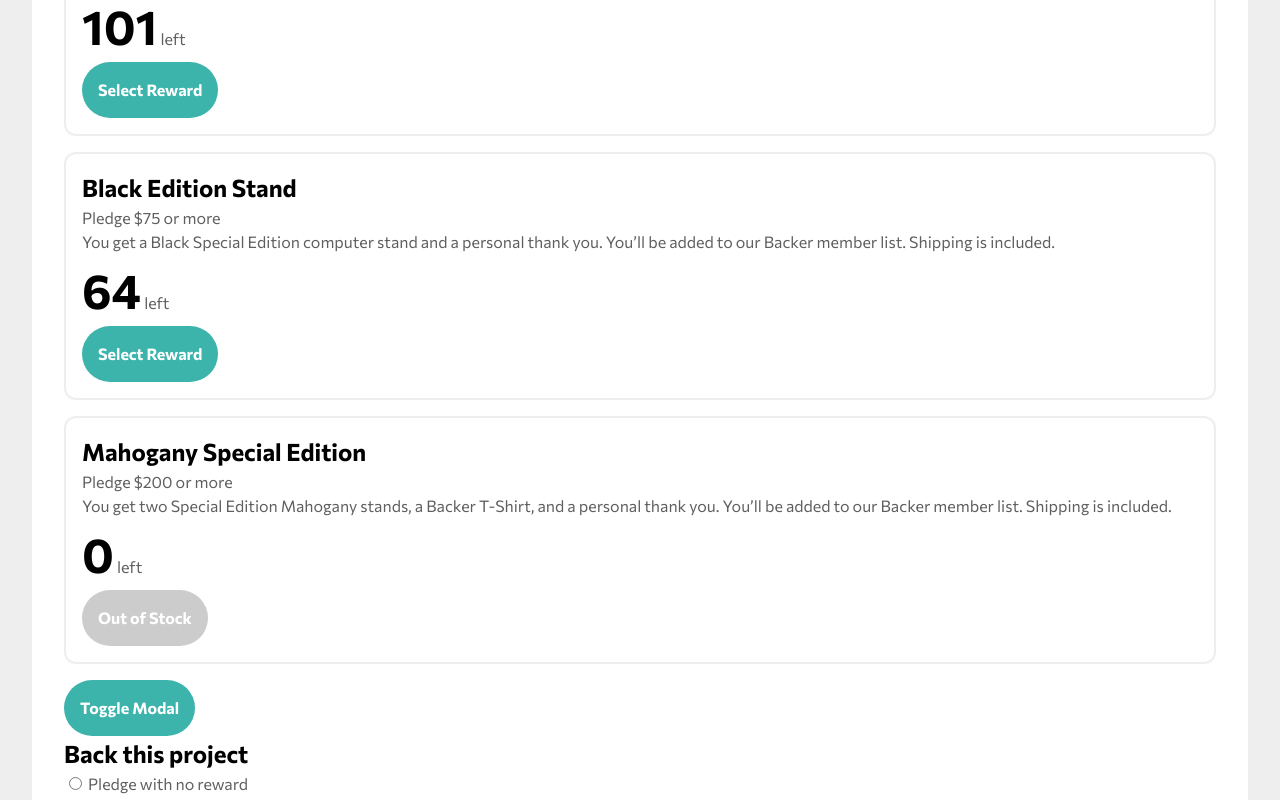
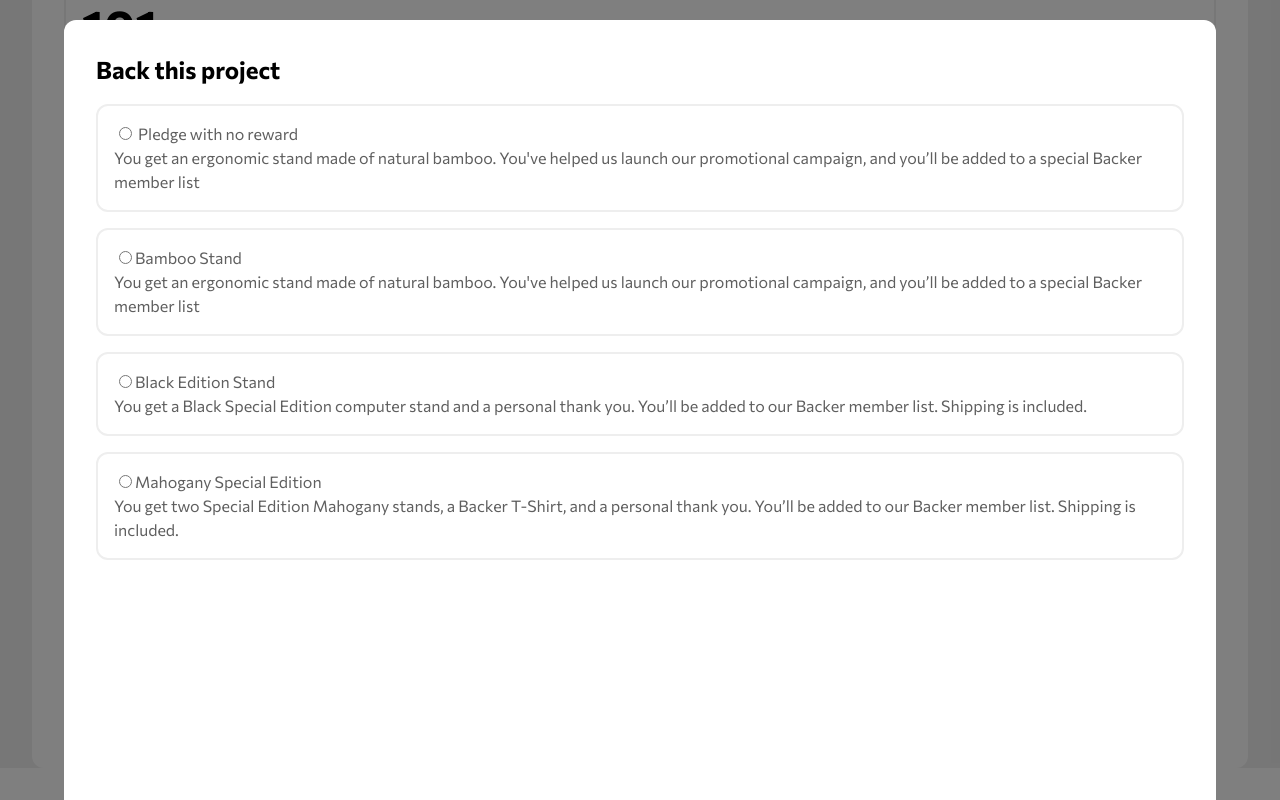
Before and after one commit to migvidal/crowdfunding-product-page, a Vue app: page / in a window 1280 px wide. Both pictures are taken after a click on the button "Toggle Modal". Shown: the part 999-1799 px from the top of the page. Built offline with nearby package versions, Linux system fonts and the light colour scheme.

Commit message:
modal-proper

```diff
--- a/src/assets/variables.scss
+++ b/src/assets/variables.scss
@@ -23,3 +23,6 @@ $font-size: 16px;
 
 //$family: url(https://fonts.google.com/specimen/Commissioner);
 //$weights: 400, 500, 700;
+
+/* Borders */
+$radius: 12px;
--- a/src/components/CrowdfundHome.vue
+++ b/src/components/CrowdfundHome.vue
@@ -11,7 +11,11 @@
         <button class="back-project">Back this project</button>
         <!-- Subscribe/Subscribed -->
         <button class="bookmark">
-          <img src="../images/icon-bookmark.svg" alt="Bookmark" aria-hidden="true"/>
+          <img
+            src="../images/icon-bookmark.svg"
+            alt="Bookmark"
+            aria-hidden="true"
+          />
         </button>
       </div>
     </header>
@@ -95,7 +99,7 @@ export default {
 };
 </script>
 
-<!-- Add "scoped" attribute to limit CSS to this component only -->
+<!-- Unscoped styles -->
 <style lang="scss">
 button {
   border: none;
@@ -123,16 +127,26 @@ button {
   }
 }
 .display-text {
-    font-size: 3rem;
+  font-size: 3rem;
+}
+.reward {
+  border: 2px solid #eee;
+  border-radius: $radius;
+  padding: 1rem;
+  margin: 1rem 0;
 }
 </style>
 <style lang="scss" scoped>
 main.home {
-  & > * {
+  //for the modal
+  position: relative;
+  z-index: 10;
+  header,
+  section {
     //mixin?
     margin: 2rem;
     padding: 2rem;
-    border-radius: 0.5rem;
+    border-radius: $radius;
     background-color: #fff;
   }
   header {
--- a/src/components/PledgeModal.vue
+++ b/src/components/PledgeModal.vue
@@ -1,9 +1,14 @@
 <template>
-  <div class="modal">
-    <h2>Back this project</h2>
-    <reward-radio v-for="reward in rewards" :key="reward.id" :reward="reward" />
-    <success-modal/>
-
+  <div class="modal-bg">
+    <div class="modal">
+      <h2>Back this project</h2>
+      <reward-radio
+        v-for="reward in rewards"
+        :key="reward.id"
+        :reward="reward"
+      />
+      <!-- <success-modal hidden/> -->
+    </div>
   </div>
 </template>
 
@@ -23,4 +28,28 @@ export default {
 };
 </script>
 
-<style scoped></style>
+<style lang="scss" scoped>
+.modal-bg {
+  position: fixed;
+  z-index: 100;
+  top: 0;
+  left: 0;
+  margin: 0;
+  padding: 0;
+  width: 100%;
+  height: 100%;
+  background-color: rgb(0, 0, 0, 0.5);
+  //background-color: black;
+  .modal {
+    position: relative;
+    margin: 20px auto;
+    padding: 2rem;
+    height: 100%;
+    width: 90%;
+    background-color: white;
+    border-radius: $radius;
+    overflow: auto;
+
+  }
+}
+</style>
--- a/src/components/RewardCard.vue
+++ b/src/components/RewardCard.vue
@@ -29,10 +29,5 @@ export default {
 </script>
 
 <style lang="scss" scoped >
-.reward {
-  border: 2px solid #eee;
-  border-radius: 12px;
-  padding: 1rem;
-  margin: 1rem 0;
-}
+
 </style>
--- a/src/components/RewardRadio.vue
+++ b/src/components/RewardRadio.vue
@@ -1,5 +1,5 @@
 <template>
-  <div v-if="reward.id > 0">
+  <div v-if="reward.id > 0" class="reward">
     <input type="radio" name="reward" :id="inputID" />
     <label :for="inputID">
       {{ reward.name }}
@@ -7,7 +7,7 @@
     <p>{{ reward.description }}</p>
   </div>
   <!-- if it's a no-reward pledge... -->
-  <div v-else>
+  <div v-else class="reward">
     <input type="radio" name="reward" id="no-reward" />
     <label for="no-reward"> Pledge with no reward </label>
     <p>{{ reward.description }}</p>
```
Also changed, not shown: .eslintrc.js.
